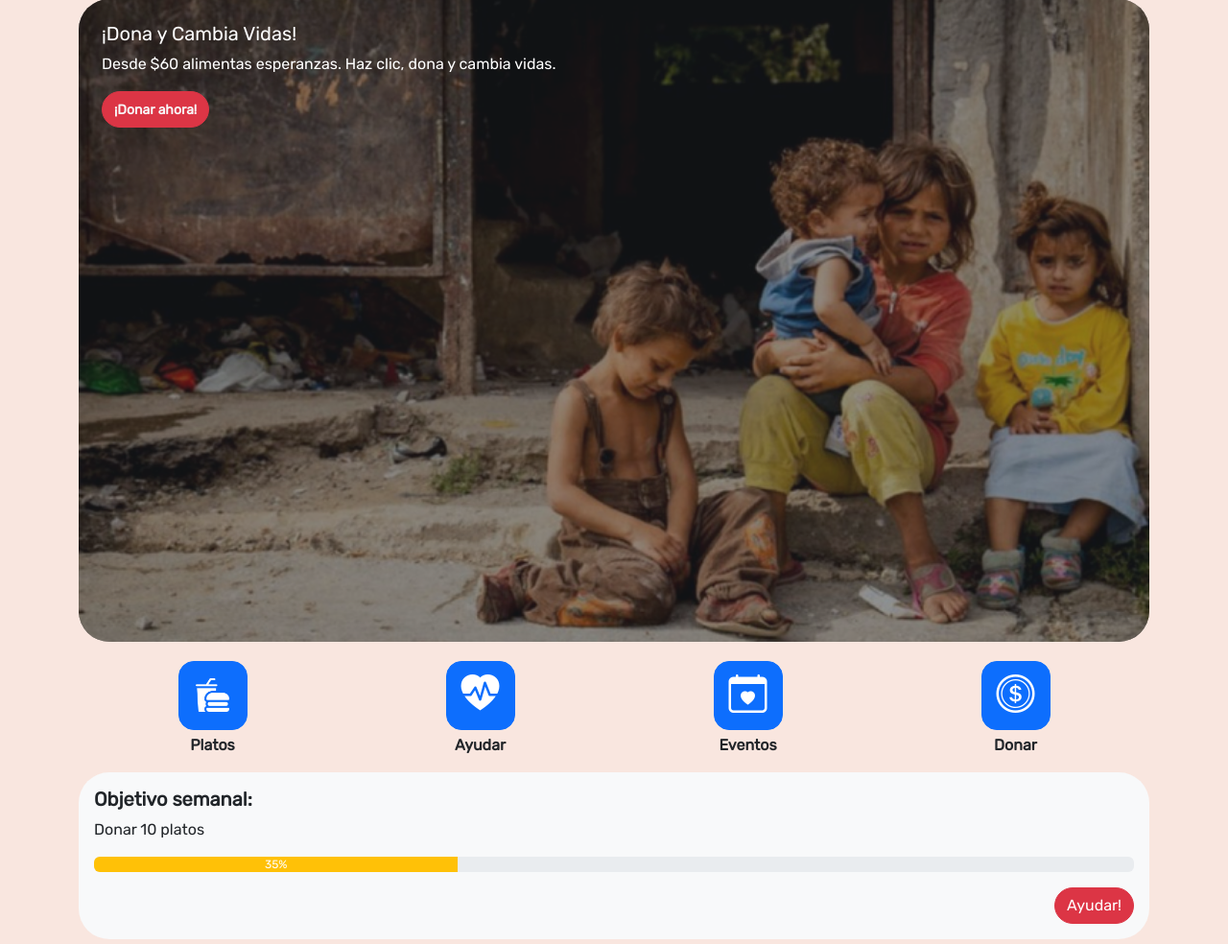
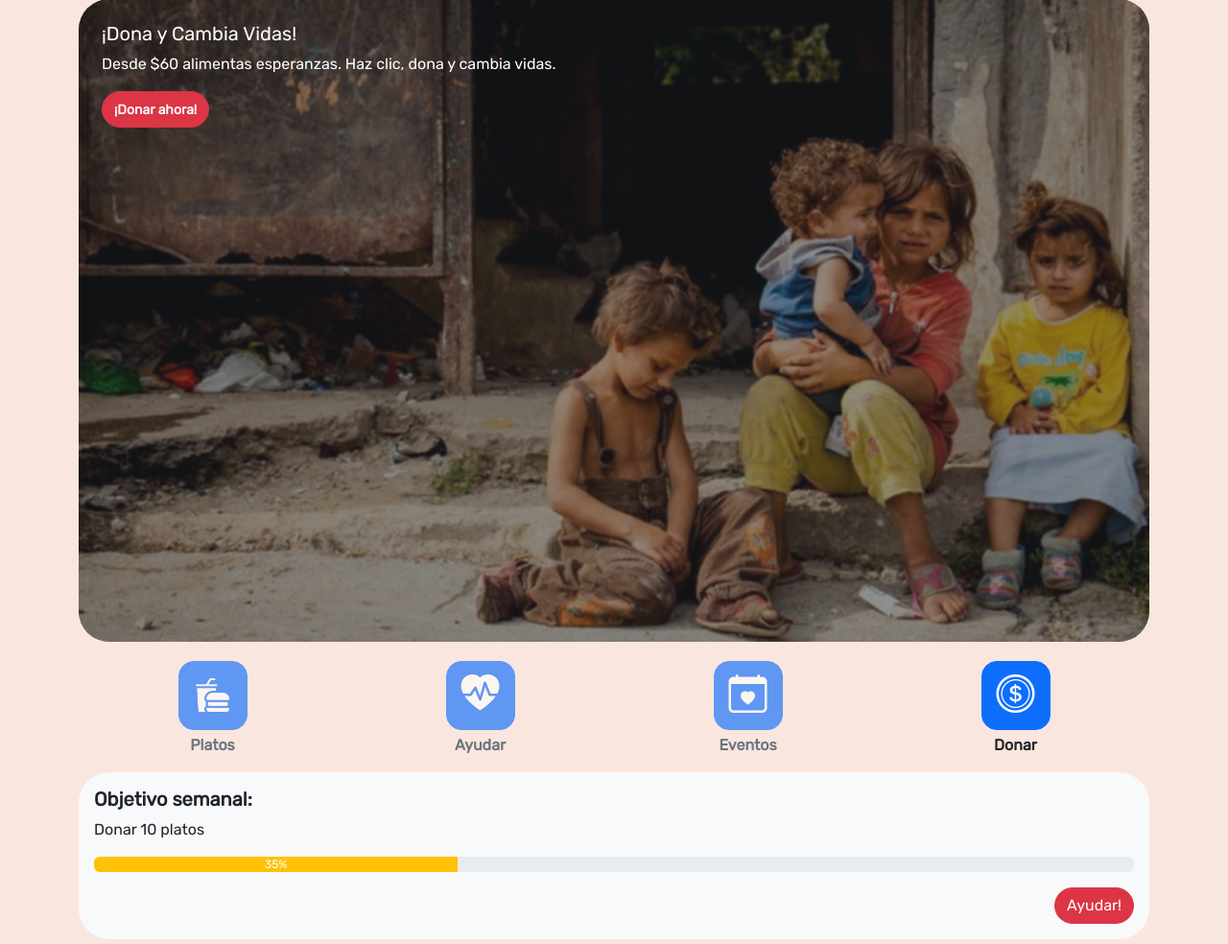
Before and after one commit to teoMunoz99/PlatoAmigo, a PHP site: page /php/pages/publicaciones.php in a window 1280 px wide. Shown: the part 89-1073 px from the top of the page at 96% size. Run offline with PHP 8.4, Linux system fonts and the light colour scheme; data that the repository does not hold is empty.

Commit message:
desabilite los botones principales que no estan listos, agregue un boton de ver menu en al card de locales

```diff
--- a/php/pages/components/botonesPrincipales.php
+++ b/php/pages/components/botonesPrincipales.php
@@ -1,18 +1,18 @@
 <article class='d-flex justify-content-around flex-wrap'>
-    <a href="error404.php" class='text-center text-decoration-none text-dark fw-bold'>
-        <div class='btn btn-primary btn-p m-1 rounded-4 d-flex justify-content-center align-items-center'>
+    <a href="#" class='text-center text-decoration-none text-secondary fw-bold'>
+        <div class='btn btn-primary btn-p m-1 rounded-4 d-flex justify-content-center align-items-center disabled'>
             <img src="../../img/iconos-comida/fast-food.png" class="w-75 invertir-color" alt="">
         </div>
         Platos
     </a>
-    <a href="error404.php" class='text-center text-decoration-none text-dark fw-bold'>
-        <div class='btn btn-primary btn-p m-1 rounded-4 d-flex justify-content-center align-items-center'>
+    <a href="#" class='text-center text-decoration-none text-secondary fw-bold'>
+        <div class='btn btn-primary btn-p m-1 rounded-4 d-flex justify-content-center align-items-center disabled'>
             <i class="bi bi-heart-pulse-fill icono-btn"></i>
         </div>
         Ayudar
     </a>
-    <a href="error404.php" class='text-center text-decoration-none text-dark fw-bold'>
-        <div class='btn btn-primary btn-p m-1 rounded-4 d-flex justify-content-center align-items-center'>
+    <a href="#" class='text-center text-decoration-none text-secondary fw-bold'>
+        <div class='btn btn-primary btn-p m-1 rounded-4 d-flex justify-content-center align-items-center disabled'>
             <i class="bi bi-calendar-heart icono-btn"></i>
         </div>
         Eventos
--- a/php/pages/components/cardLocales.php
+++ b/php/pages/components/cardLocales.php
@@ -12,9 +12,9 @@
                     <?php echo $celL; ?>
                 </li>
             </ul>
-            <div class="d-flex justify-content-end">
-                <a href="#" class="btn btn-danger rounded-pill">Ver menú</a>
-            </div>
         </div>
     </div>
+    <div class="d-grid gap-2 p-3">
+        <button class="btn btn-primary rounded-pill" type="button">Ver menú</button>
+    </div>
 </article>
```
